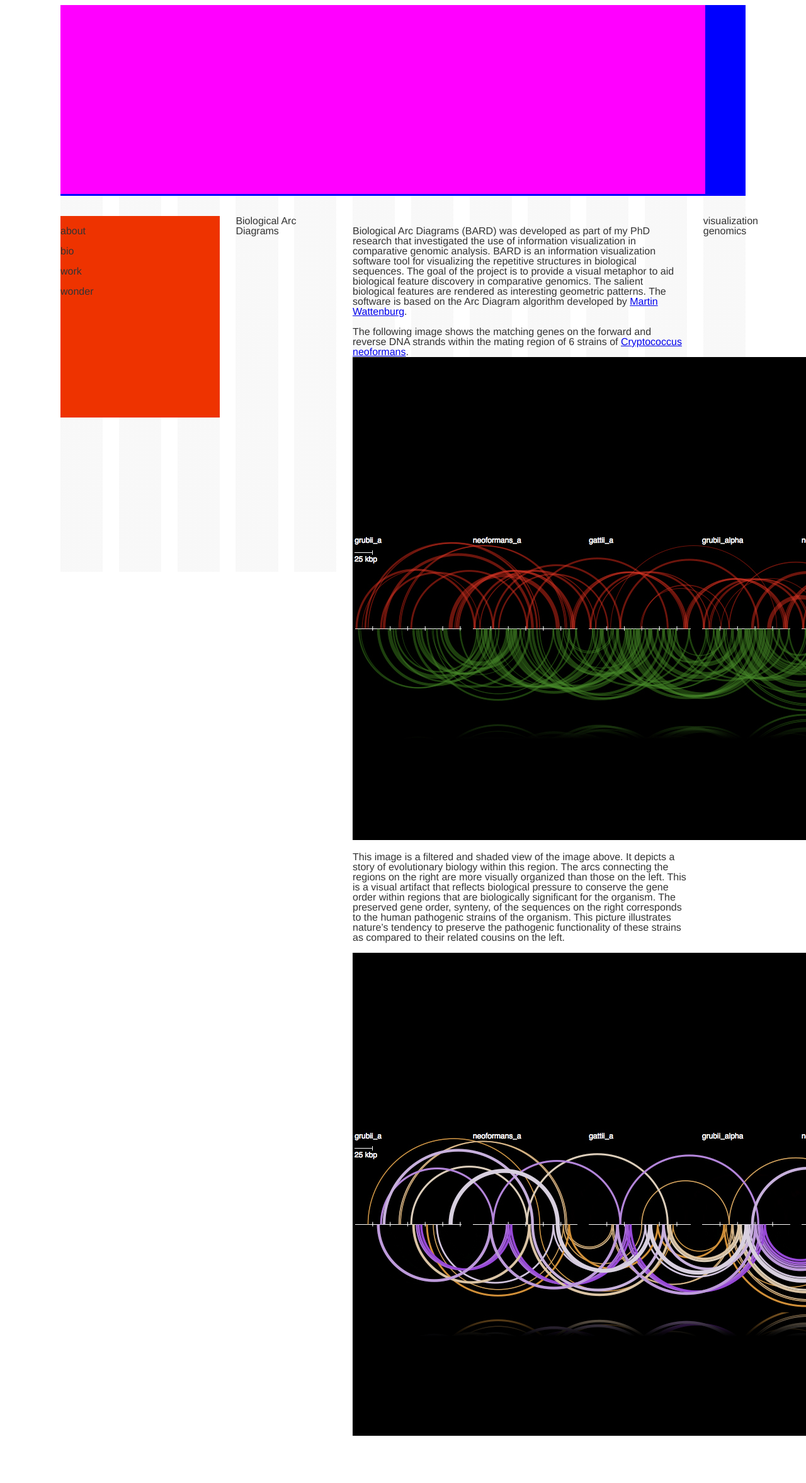
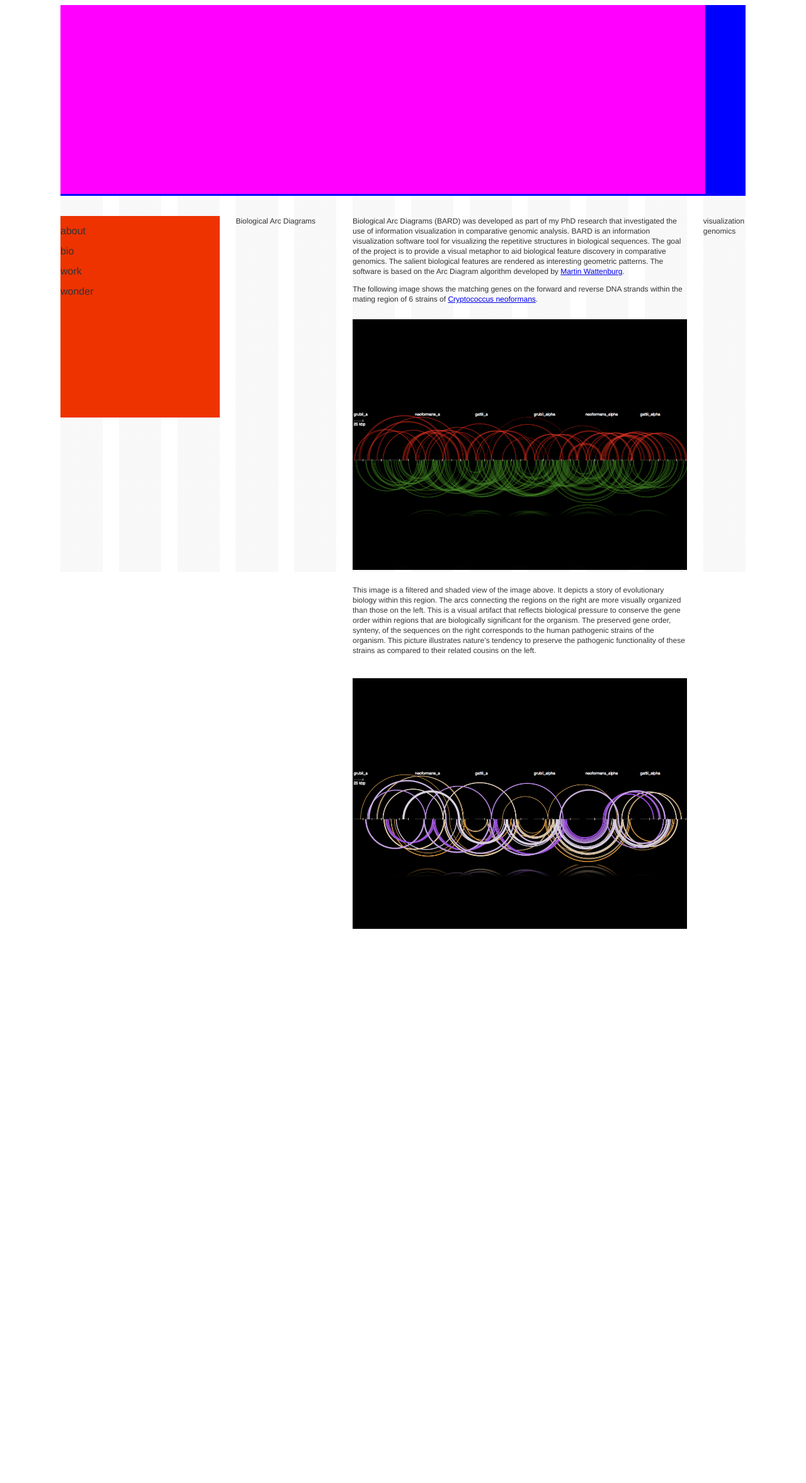
Before and after one commit to bytezen/rhaz.es-2.0-jekyll, a Jekyll site: the page built from _portfolio/bard.md, in a window 1280 px wide. Shown: the whole page at 63% size. Built offline with Jekyll 4.4.1, drawn with Linux system fonts in a browser that asks for light colours; after the commit the page ends 1507 px from its top, so only the background shows below that.

Commit message:
style changes for work pages

```diff
--- a/css/main.css
+++ b/css/main.css
@@ -113,7 +113,7 @@ div aside {
     margin-right: 0; }
 
 section {
-  margin-bottom: 3em; }
+  margin-bottom: 0em; }
   section > code, section code.block {
     display: block; }
   section#gallery {
@@ -144,7 +144,8 @@ section {
     float: left;
     display: block;
     margin-right: 2.35765%;
-    width: 74.41059%; }
+    width: 74.41059%;
+    font-size: 75%; }
     section.work:last-child {
       margin-right: 0; }
     section.work div.projectTitle {
@@ -161,6 +162,16 @@ section {
       width: 65.61052%; }
       section.work div.projectDescription:last-child {
         margin-right: 0; }
+      section.work div.projectDescription p:first-of-type {
+        margin-top: 0em; }
+      section.work div.projectDescription img {
+        float: left;
+        display: block;
+        margin-right: 4.82916%;
+        width: 100%;
+        padding: 2em 0em; }
+        section.work div.projectDescription img:last-child {
+          margin-right: 0; }
     section.work div.projectTags {
       float: left;
       display: block;
```
Also changed, not shown: sass/main.scss (+14 -2 lines).
